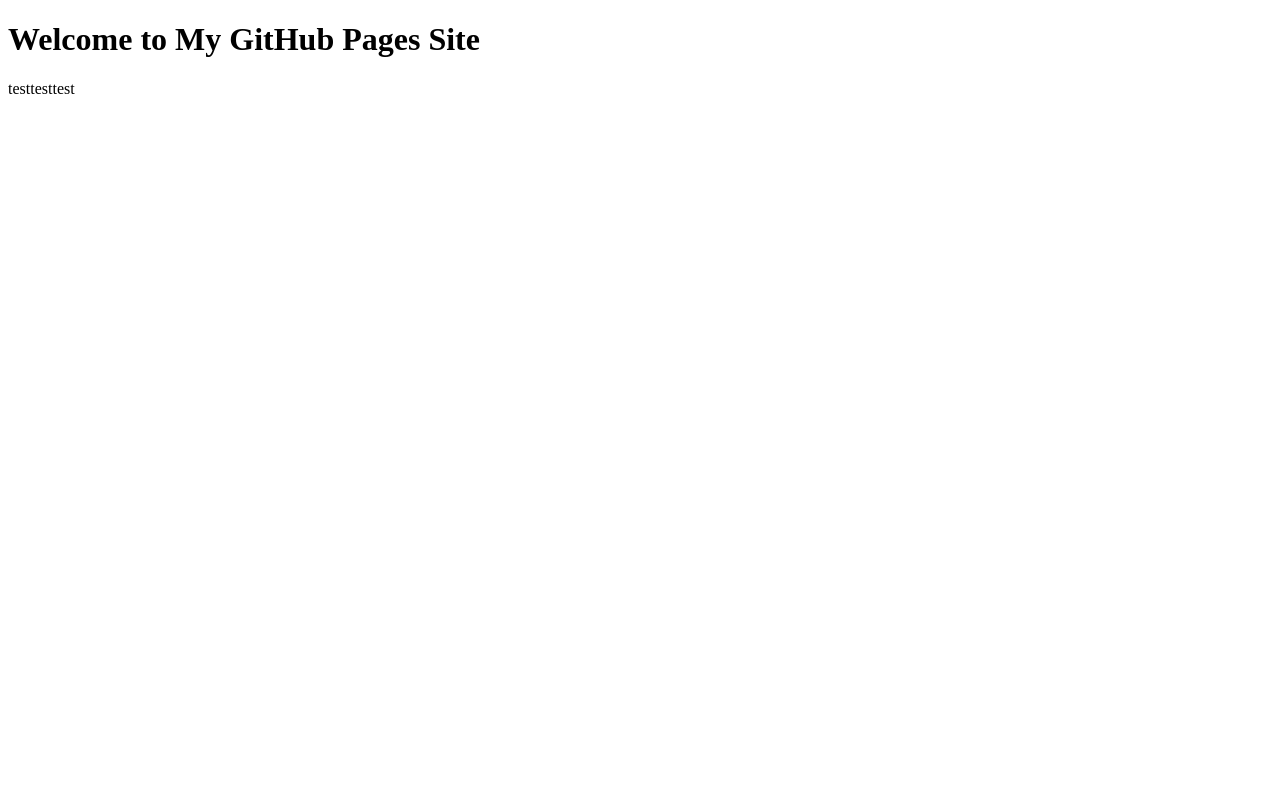
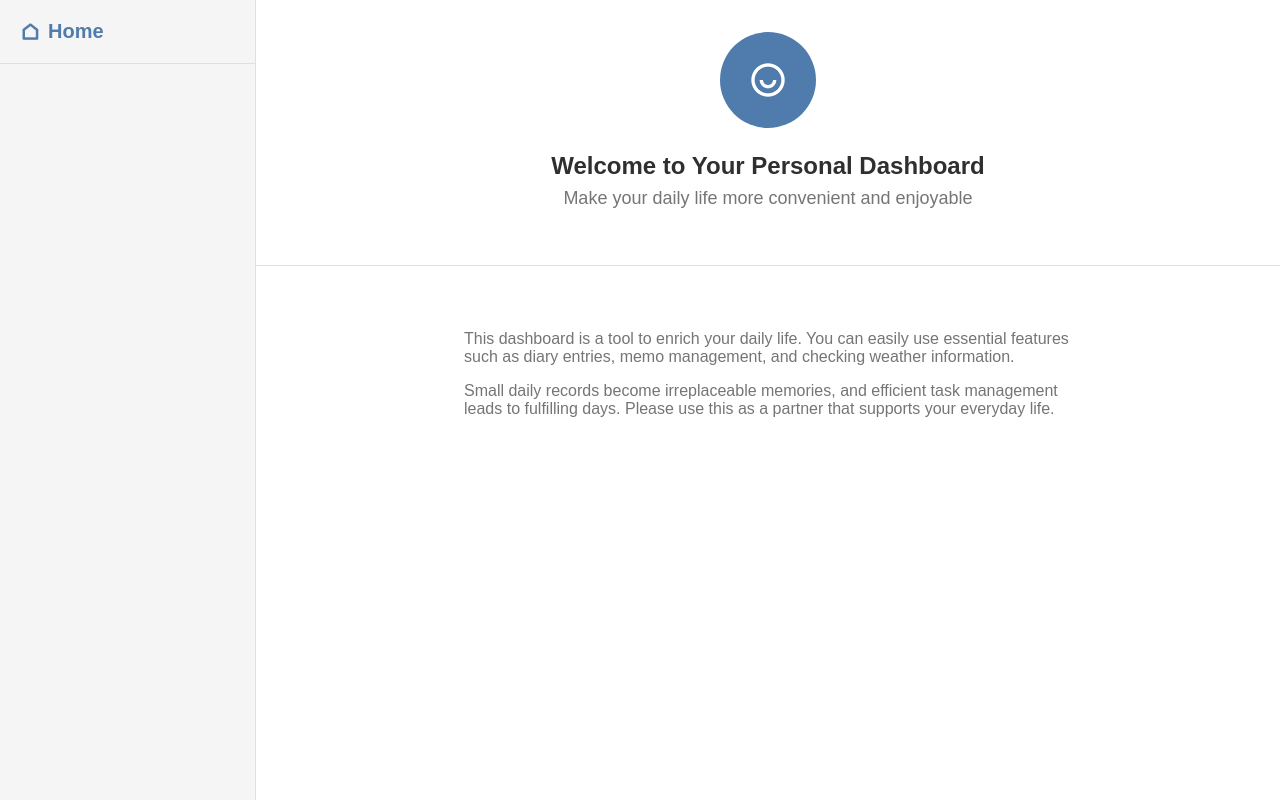
Before and after one commit to mametyralove/my-first-web-app, a plain HTML site: page index.html in a window 1280 px wide. Drawn offline with nearby package versions, Linux system fonts and the light colour scheme.

Commit message:
Add files via upload

```diff
--- a/index.html
+++ b/index.html
@@ -1,12 +1,44 @@
 <!DOCTYPE html>
 <html lang="en">
-<head>
-    <meta charset="UTF-8">
-    <meta name="viewport" content="width=device-width, initial-scale=1.0">
-    <title>My GitHub Pages Site</title>
-</head>
-<body>
-    <h1>Welcome to My GitHub Pages Site</h1>
-    <p>testtesttest</p>
+  <head>
+    <meta charset="UTF-8" />
+    <meta name="viewport" content="width=device-width, initial-scale=1.0" />
+    <title>Dashboard</title>
+    <link rel="stylesheet" href="./style.css" />
+    <link href="https://cdn.jsdelivr.net/npm/remixicon@4.5.0/fonts/remixicon.css" rel="stylesheet" />
+  </head>
+  <body>
+  <div class="dashboard-container">
+    <aside class="sidebar">
+      <div class="sidebar-header">
+        <a href="#" class="sidebar-home" data-tab="home">
+          <span class="ri-home-line"></span>
+          <span>Home</span>
+        </a>
+      </div>
+    </aside>
+
+    <main class="main-content">
+      <section class="content-section" id="home">
+        <header class="section-header">
+          <div class="profile-circle">
+            <span class="ri-user-smile-line"></span>
+          </div>
+          <h1 class="section-title">Welcome to Your Personal Dashboard</h1>
+          <p class="section-subtitle">Make your daily life more convenient and enjoyable</p>
+        </header>
+        <div class="section-body">
+          <div class="section-description">
+            <p>
+              This dashboard is a tool to enrich your daily life. You can easily use essential features such as diary entries, memo management, and checking weather information.
+            </p>
+            <p>
+              Small daily records become irreplaceable memories, and efficient task management leads to fulfilling days. Please use this as a partner that supports your everyday life.
+            </p>
+          </div>
+        </div>
+      </section>
+    </main>
+  </div>
 </body>
 </html>
--- /dev/null
+++ b/style.css
@@ -0,0 +1,120 @@
+/* ブラウザで設定されているスタイルのリセット・共通設定 */
+/* 消さないでください */
+*,
+*::before,
+*::after {
+  box-sizing: border-box;
+}
+body,
+h1,
+h2,
+h3,
+p,
+ul,
+li,
+form,
+input,
+textarea,
+select,
+button {
+  margin: 0;
+  padding: 0;
+  font-family: sans-serif;
+}
+
+ul {
+  list-style: none;
+}
+/* スタイルのリセット終了 */
+
+/* Layout Wrapper */
+/* サイドバーとメインコンテンツを包むための要素のスタイルを書いてください */
+.dashboard-container {
+  display: flex; /* この箱の中の要素を柔軟に配置する魔法じゃ */
+  height: 100vh; /* この箱の高さを画面いっぱいに広げる魔法じゃ */
+}
+
+
+/* Sidebar Styles */
+/* サイドバーに関連するスタイルを書いてください */
+.sidebar {
+  width: 256px; /* サイドバーの幅を固定するぞ */
+  background-color: #f5f5f5; /* 背景色を薄い灰色にするのじゃ */
+  border-right: 1px solid #e0e0e0; /* 右側に境界線を引くぞ */
+  height: 100%; /* 親要素の高さに合わせるのじゃ */
+  display: flex; /* 中の要素を柔軟に配置する魔法じゃ */
+  flex-direction: column; /* 中の要素を縦に並べるのじゃ */
+  flex-shrink: 0; /* サイドバーが縮まないようにする設定じゃ */
+}
+.sidebar-header {
+  padding: 20px; /* 内側の余白を設けて、内容が見やすくなるようにするのじゃ */
+  border-bottom: 1px solid #e0e0e0; /* 下に細い境界線（ボーダー）を引くぞ */
+}
+.sidebar-home {
+  font-size: 1.25rem; /* 文字の大きさを少し大きくするのじゃ */
+  font-weight: 600; /* 文字を太くするぞ */
+  color: #4f7cac; /* 文字の色を青っぽくするのじゃ */
+  display: flex; /* アイコンと文字を横に並べるために使う魔法じゃ */
+  align-items: center; /* アイコンと文字が縦方向で中央に揃うようにするのじゃ */
+  gap: 8px; /* アイコンと文字の間に少し隙間を作るのじゃ */
+  text-decoration: none; /* リンクの下線を消すのじゃ */
+}
+
+
+/* Main Content Styles */
+/* メインコンテンツに関連するスタイルを書いてください */
+.main-content {
+  flex: 1; /* 残りのスペースをすべて使うようにするのじゃ */
+}
+
+/* セクションヘッダー */
+.section-header {
+  background-color: #ffffff; /* 背景色を白にするのじゃ */
+  padding: 32px; /* 内側の余白を設けて、内容が見やすくなるようにするぞ */
+  border-bottom: 1px solid #e0e0e0; /* 下に境界線を引くのじゃ */
+  text-align: center; /* ヘッダー内の文字や要素を中央に寄せるぞ */
+}
+.section-title {
+  font-size: 1.5rem; /* 文字の大きさを少し大きくするぞ */
+  font-weight: 600; /* 文字を太くするのじゃ */
+  color: #2f2f2f; /* 文字の色を濃い灰色にするのじゃ */
+  margin-bottom: 8px; /* 下に少し余白を作るぞ */
+}
+.section-subtitle {
+  font-size: 1.125rem; /* 文字の大きさを調整するぞ */
+  color: #757575; /* 文字の色を薄い灰色にするのじゃ */
+  margin-bottom: 24px; /* 下に少し余白を作るぞ */
+}
+
+/* プロフィールサークル */
+.profile-circle {
+  width: 96px; /* 幅を96ピクセルにするのじゃ */
+  height: 96px; /* 高さを96ピクセルにするのじゃ */
+  background-color: #4f7cac; /* 背景色を青っぽい色にするのじゃ */
+  border-radius: 50%; /* 角を丸くして、円形にする魔法じゃ */
+  display: flex; /* アイコンを中央に配置するために使う魔法じゃ */
+  align-items: center; /* アイコンを縦方向で中央に揃えるのじゃ */
+  justify-content: center; /* アイコンを横方向で中央に揃えるのじゃ */
+  margin: 0 auto 24px; /* 上下の余白と、左右の余白を自動で調整して中央に寄せるのじゃ */
+}
+.profile-circle span {
+  font-size: 2.5rem; /* アイコンの大きさを調整するぞ */
+  color: #ffffff; /* アイコンの色を白にするのじゃ */
+}
+
+
+/* セクション本文 */
+.section-body {
+  padding: 32px; /* 内側の余白を設けて、内容が見やすくなるようにするぞ */
+}
+
+/* セクション説明 */
+.section-description {
+  max-width: 672px; /* 説明文の最大幅を制限して、読みやすくするのじゃ */
+  margin: 0 auto; /* 左右の余白を自動で調整して、説明文を中央に寄せるぞ */
+  color: #757575; /* 文字の色を薄い灰色にするのじゃ */
+  padding: 32px; /* 内側の余白を設けるぞ */
+}
+.section-description p {
+  margin-bottom: 16px; /* 段落の下に少し余白を作るぞ */
+}
```
